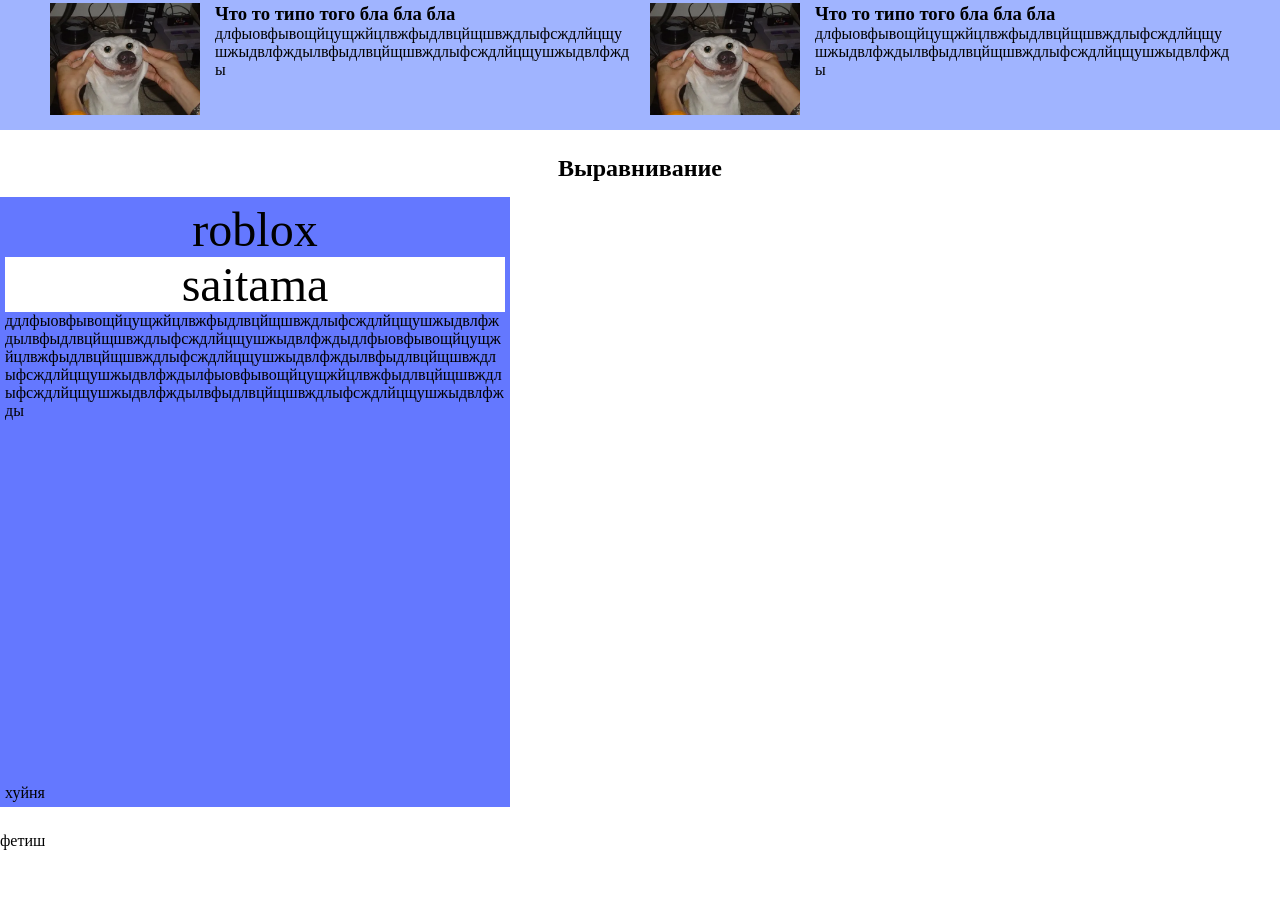
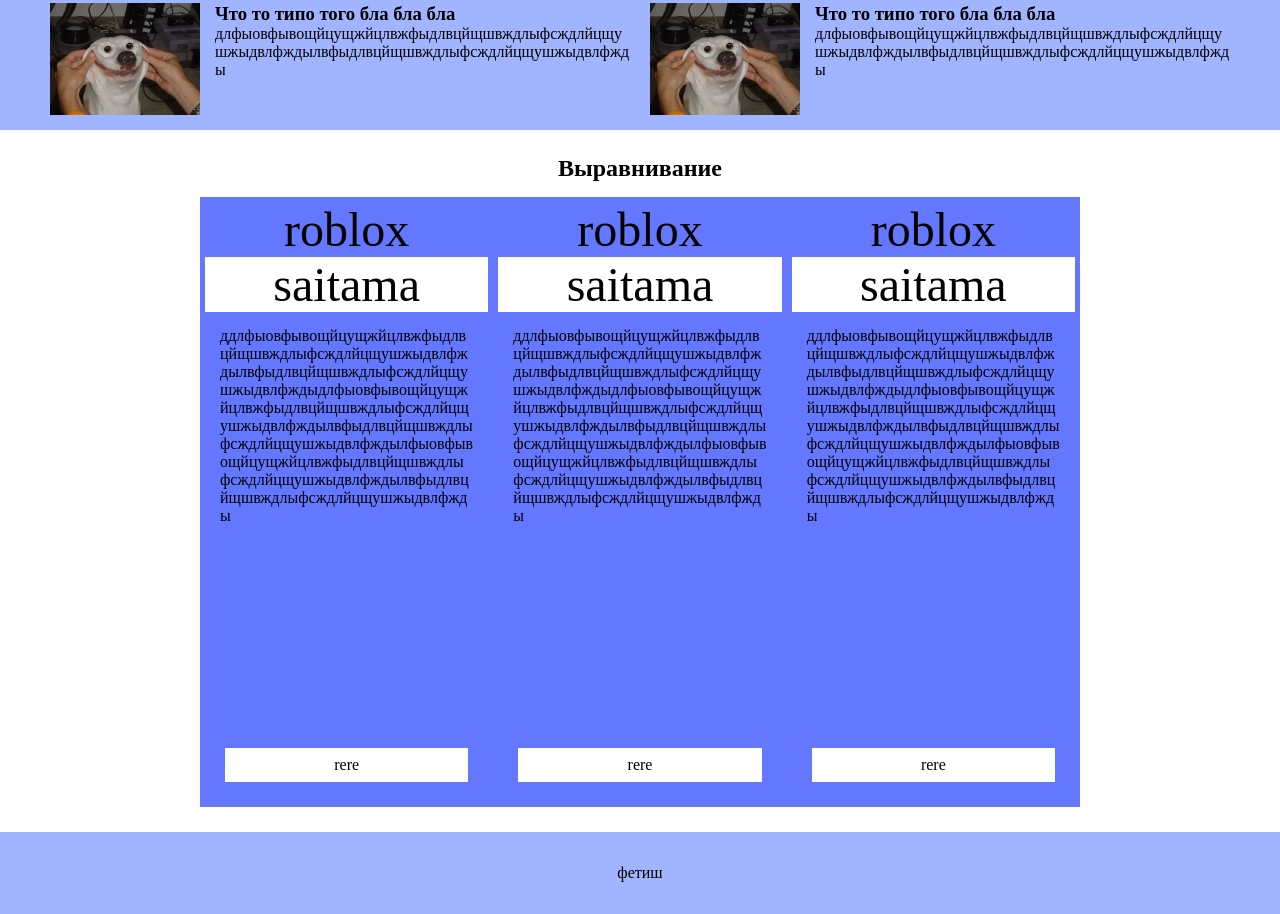
Before and after one commit to xirokami/STT, a website: page Selyakov/dolgi/dolg.html in a window 1280 px wide. Shown: the part 597-1511 px from the top of the page. Before the commit the page ends 1429 px from the top, so only its background shows below. Drawn offline with Linux system fonts and the light colour scheme.

Commit message:
saitama batltejtr

```diff
--- a/Selyakov/dolgi/dolg.css
+++ b/Selyakov/dolgi/dolg.css
@@ -84,6 +84,9 @@
 }
 
 .columns{
+	padding: 0 200px;
+	display: flex;
+	justify-content:space-between;
 }
 
 .align1{
@@ -105,13 +108,22 @@
 	font-size:3rem;
 }
 .text-container{
+	padding:15px;
 	flex: 1;
 	display: flex;
 	flex-direction: column;
 	justify-content: space-between;
 }
-.text-align{
+
+.button{
+	text-align: center;
+	padding: 0.5rem;
+	margin: 5px;
+	background-color:white;
 }
 footer{
-	position: fixed;
+	padding: 2rem;
+	text-align: center;
+	background-color:var(--bg-color1);
+	margin: 0;
 }
--- a/Selyakov/dolgi/dolg.html
+++ b/Selyakov/dolgi/dolg.html
@@ -76,9 +76,30 @@
 						<div class="text-align">
 							<p>ддлфыовфывощйцущжйцлвжфыдлвцйщшвждлыфсждлйцщушжыдвлфждылвфыдлвцйщшвждлыфсждлйцщушжыдвлфждыдлфыовфывощйцущжйцлвжфыдлвцйщшвждлыфсждлйцщушжыдвлфждылвфыдлвцйщшвждлыфсждлйцщушжыдвлфждылфыовфывощйцущжйцлвжфыдлвцйщшвждлыфсждлйцщушжыдвлфждылвфыдлвцйщшвждлыфсждлйцщушжыдвлфжды</p>
 						</div>
-						<div class="button">хуйня</div>
+						<div class="button">rere</div>
 					</div>
 				</div>
+				<div class="align1">
+					<div class="title-align">roblox</div>
+					<div class="sec-title-align">saitama</div>
+					<div class="text-container">
+						<div class="text-align">
+							<p>ддлфыовфывощйцущжйцлвжфыдлвцйщшвждлыфсждлйцщушжыдвлфждылвфыдлвцйщшвждлыфсждлйцщушжыдвлфждыдлфыовфывощйцущжйцлвжфыдлвцйщшвждлыфсждлйцщушжыдвлфждылвфыдлвцйщшвждлыфсждлйцщушжыдвлфждылфыовфывощйцущжйцлвжфыдлвцйщшвждлыфсждлйцщушжыдвлфждылвфыдлвцйщшвждлыфсждлйцщушжыдвлфжды</p>
+						</div>
+						<div class="button">rere</div>
+					</div>
+				</div>
+				<div class="align1">
+					<div class="title-align">roblox</div>
+					<div class="sec-title-align">saitama</div>
+					<div class="text-container">
+						<div class="text-align">
+							<p>ддлфыовфывощйцущжйцлвжфыдлвцйщшвждлыфсждлйцщушжыдвлфждылвфыдлвцйщшвждлыфсждлйцщушжыдвлфждыдлфыовфывощйцущжйцлвжфыдлвцйщшвждлыфсждлйцщушжыдвлфждылвфыдлвцйщшвждлыфсждлйцщушжыдвлфждылфыовфывощйцущжйцлвжфыдлвцйщшвждлыфсждлйцщушжыдвлфждылвфыдлвцйщшвждлыфсждлйцщушжыдвлфжды</p>
+						</div>
+						<div class="button">rere</div>
+					</div>
+				</div>
+
 			</div>
 		</div>
 		<footer>
```
Also changed, not shown: Razmislov/a/index.html (renamed from Razmislov/index.html), Razmislov/a/style.css (renamed from Razmislov/style.css).
